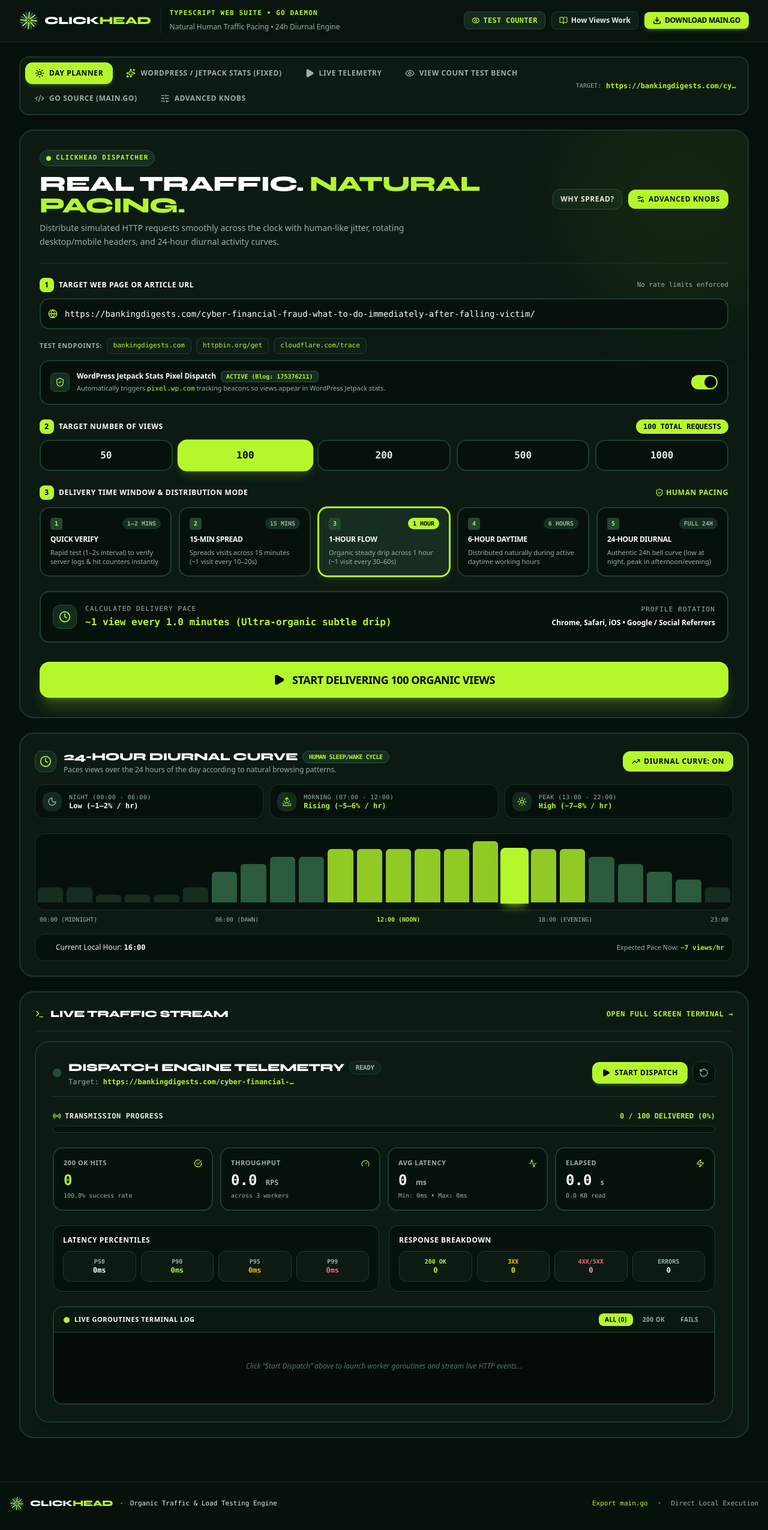
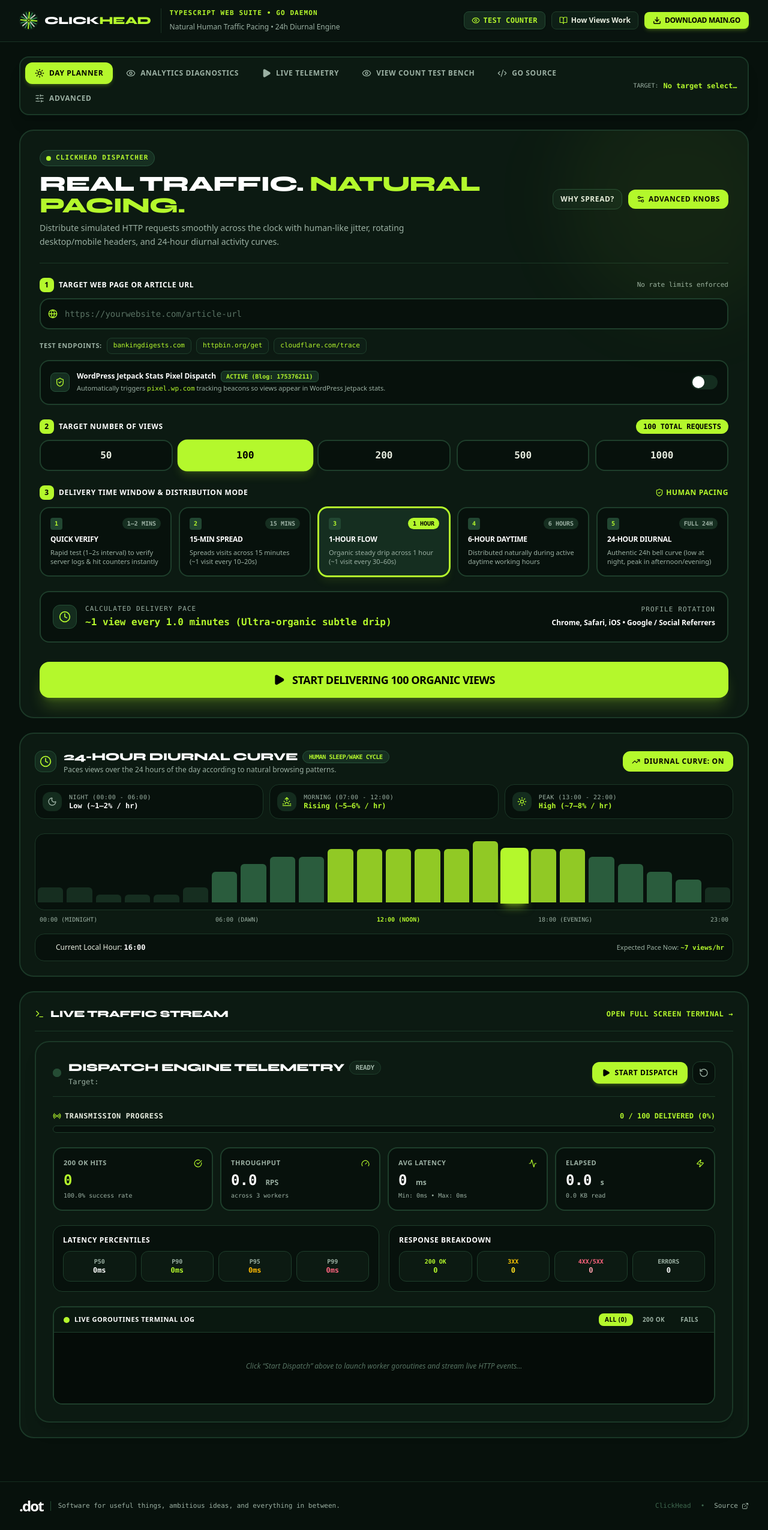
Before and after one commit to Uraj777/ClickHead, a React (Vite) app: page / in a window 1280 px wide. Shown: the whole page at 60% size. Built offline with nearby package versions, Linux system fonts and the light colour scheme.

Commit message:
feat: apply .dot branding and remove project-specific defaults

```diff
--- a/src/App.tsx
+++ b/src/App.tsx
@@ -11,12 +11,12 @@
 import { ArchitectureModal } from './components/ArchitectureModal';
 import { ViewCountTester } from './components/ViewCountTester';
 import { WordPressJetpackDiagnostic } from './components/WordPressJetpackDiagnostic';
-import { ClickHeadLogo } from './components/ClickHeadLogo';
-import { Terminal, Code2, Play, SlidersHorizontal, Sun, Layers, Eye, Sparkles } from 'lucide-react';
+import { DotFooter } from './components/DotFooter';
+import { Terminal, Code2, Play, SlidersHorizontal, Sun, Eye } from 'lucide-react';
 
 export default function App() {
   const [config, setConfig] = useState<LoadTestConfig>({
-    targetUrl: 'https://bankingdigests.com/cyber-financial-fraud-what-to-do-immediately-after-falling-victim/',
+    targetUrl: '',
     subPaths: ['/', '/about', '/pricing', '/features'],
     enableMultiPage: false,
     totalRequests: 100,
@@ -26,19 +26,19 @@
     timeoutSeconds: 10,
     userAgentMode: 'realistic-rotation',
     followRedirects: true,
-    referer: 'https://www.google.com/search?q=banking+fraud+guide',
+    referer: '',
     acceptEncoding: true,
     keepAlive: true,
     proxyUrl: '',
     enableProxyRotation: false,
-    enableWordPressTracking: true,
-    jetpackBlogId: '175376211',
+    enableWordPressTracking: false,
+    jetpackBlogId: '',
     distributionMode: 'spread-1h',
     distributionMinutes: 60,
     useDiurnalCurve: true,
   });
 
-  const [activePresetId, setActivePresetId] = useState<string>('wordpress-jetpack');
+  const [activePresetId, setActivePresetId] = useState<string>('');
   const [isSimulating, setIsSimulating] = useState<boolean>(false);
   const [isGuideOpen, setIsGuideOpen] = useState<boolean>(false);
   const [isArchitectureOpen, setIsArchitectureOpen] = useState<boolean>(false);
@@ -46,7 +46,7 @@
 
   const handleConfigChange = (updated: Partial<LoadTestConfig>) => {
     setConfig((prev) => ({ ...prev, ...updated }));
-    setActivePresetId(''); // custom modified
+    setActivePresetId('');
   };
 
   const handleApplyPreset = (presetId: string) => {
@@ -58,12 +58,13 @@
   };
 
   const handleDownloadGoFile = () => {
+    if (!config.targetUrl.trim()) return;
     const code = generateGoScript(config);
     const blob = new Blob([code], { type: 'text/plain;charset=utf-8' });
     const url = URL.createObjectURL(blob);
     const link = document.createElement('a');
     link.href = url;
-    link.download = 'main.go';
+    link.download = 'clickhead.go';
     document.body.appendChild(link);
     link.click();
     document.body.removeChild(link);
@@ -72,7 +73,6 @@
 
   return (
     <div className="min-h-screen bg-[#07110C] text-[#E8EDE0] flex flex-col selection:bg-[#B4F82C] selection:text-black">
-      {/* Top Navbar */}
       <Header
         onOpenGuide={() => setIsGuideOpen(true)}
         onOpenArchitecture={() => setIsArchitectureOpen(true)}
@@ -81,242 +81,65 @@
         onSelectOrganicPreset={() => handleApplyPreset('organic-drip')}
       />
 
-      {/* Main Container */}
       <main className="flex-1 max-w-7xl w-full mx-auto px-4 sm:px-6 lg:px-8 py-6 space-y-6">
-        {/* Navigation Tabs Bar */}
         <div className="flex flex-col sm:flex-row items-start sm:items-center justify-between gap-3 bg-[#0C1A12] border-2 border-[#1A3827] p-2 rounded-2xl shadow-xl">
           <div className="flex flex-wrap items-center gap-1.5 w-full sm:w-auto">
-            <button
-              id="nav-tab-simple"
-              onClick={() => setActiveMode('simple')}
-              className={`flex items-center gap-2 px-4 py-2.5 rounded-xl text-xs font-black transition-all cursor-pointer uppercase tracking-wider ${
-                activeMode === 'simple'
-                  ? 'bg-[#B4F82C] text-black shadow-md shadow-[#B4F82C]/20'
-                  : 'text-[#9BB0A3] hover:text-white hover:bg-[#132A1D]'
-              }`}
-            >
-              <Sun className="w-4 h-4" />
-              <span>Day Planner</span>
+            <button id="nav-tab-simple" onClick={() => setActiveMode('simple')} className={`flex items-center gap-2 px-4 py-2.5 rounded-xl text-xs font-black transition-all cursor-pointer uppercase tracking-wider ${activeMode === 'simple' ? 'bg-[#B4F82C] text-black shadow-md shadow-[#B4F82C]/20' : 'text-[#9BB0A3] hover:text-white hover:bg-[#132A1D]'}`}>
+              <Sun className="w-4 h-4" /><span>Day Planner</span>
             </button>
-
-            <button
-              id="nav-tab-wordpress"
-              onClick={() => setActiveMode('wordpress')}
-              className={`flex items-center gap-2 px-4 py-2.5 rounded-xl text-xs font-black transition-all cursor-pointer uppercase tracking-wider ${
-                activeMode === 'wordpress'
-                  ? 'bg-[#B4F82C] text-black shadow-md shadow-[#B4F82C]/20'
-                  : 'text-[#9BB0A3] hover:text-white hover:bg-[#132A1D]'
-              }`}
-            >
-              <Sparkles className="w-4 h-4 text-[#B4F82C]" />
-              <span>WordPress / Jetpack Stats (Fixed)</span>
+            <button id="nav-tab-wordpress" onClick={() => setActiveMode('wordpress')} className={`flex items-center gap-2 px-4 py-2.5 rounded-xl text-xs font-black transition-all cursor-pointer uppercase tracking-wider ${activeMode === 'wordpress' ? 'bg-[#B4F82C] text-black shadow-md shadow-[#B4F82C]/20' : 'text-[#9BB0A3] hover:text-white hover:bg-[#132A1D]'}`}>
+              <Eye className="w-4 h-4" /><span>Analytics Diagnostics</span>
             </button>
-
-            <button
-              id="nav-tab-simulator"
-              onClick={() => setActiveMode('simulator')}
-              className={`flex items-center gap-2 px-4 py-2.5 rounded-xl text-xs font-black transition-all cursor-pointer uppercase tracking-wider ${
-                activeMode === 'simulator'
-                  ? 'bg-[#B4F82C] text-black shadow-md shadow-[#B4F82C]/20'
-                  : 'text-[#9BB0A3] hover:text-white hover:bg-[#132A1D]'
-              }`}
-            >
-              <Play className="w-4 h-4 fill-current" />
-              <span>Live Telemetry</span>
-              {isSimulating && (
-                <span className="w-2 h-2 rounded-full bg-[#B4F82C] animate-ping"></span>
-              )}
+            <button id="nav-tab-simulator" onClick={() => setActiveMode('simulator')} className={`flex items-center gap-2 px-4 py-2.5 rounded-xl text-xs font-black transition-all cursor-pointer uppercase tracking-wider ${activeMode === 'simulator' ? 'bg-[#B4F82C] text-black shadow-md shadow-[#B4F82C]/20' : 'text-[#9BB0A3] hover:text-white hover:bg-[#132A1D]'}`}>
+              <Play className="w-4 h-4 fill-current" /><span>Live Telemetry</span>
+              {isSimulating && <span className="w-2 h-2 rounded-full bg-[#B4F82C] animate-ping" />}
             </button>
-
-            <button
-              id="nav-tab-counter"
-              onClick={() => setActiveMode('counter')}
-              className={`flex items-center gap-2 px-4 py-2.5 rounded-xl text-xs font-black transition-all cursor-pointer uppercase tracking-wider ${
-                activeMode === 'counter'
-                  ? 'bg-[#B4F82C] text-black shadow-md shadow-[#B4F82C]/20'
-                  : 'text-[#9BB0A3] hover:text-white hover:bg-[#132A1D]'
-              }`}
-            >
-              <Eye className="w-4 h-4" />
-              <span>View Count Test Bench</span>
+            <button id="nav-tab-counter" onClick={() => setActiveMode('counter')} className={`flex items-center gap-2 px-4 py-2.5 rounded-xl text-xs font-black transition-all cursor-pointer uppercase tracking-wider ${activeMode === 'counter' ? 'bg-[#B4F82C] text-black shadow-md shadow-[#B4F82C]/20' : 'text-[#9BB0A3] hover:text-white hover:bg-[#132A1D]'}`}>
+              <Eye className="w-4 h-4" /><span>View Count Test Bench</span>
             </button>
-
-            <button
-              id="nav-tab-code"
-              onClick={() => setActiveMode('code')}
-              className={`flex items-center gap-2 px-4 py-2.5 rounded-xl text-xs font-black transition-all cursor-pointer uppercase tracking-wider ${
-                activeMode === 'code'
-                  ? 'bg-[#B4F82C] text-black shadow-md shadow-[#B4F82C]/20'
-                  : 'text-[#9BB0A3] hover:text-white hover:bg-[#132A1D]'
-              }`}
-            >
-              <Code2 className="w-4 h-4" />
-              <span>Go Source (main.go)</span>
+            <button id="nav-tab-code" onClick={() => setActiveMode('code')} className={`flex items-center gap-2 px-4 py-2.5 rounded-xl text-xs font-black transition-all cursor-pointer uppercase tracking-wider ${activeMode === 'code' ? 'bg-[#B4F82C] text-black shadow-md shadow-[#B4F82C]/20' : 'text-[#9BB0A3] hover:text-white hover:bg-[#132A1D]'}`}>
+              <Code2 className="w-4 h-4" /><span>Go Source</span>
             </button>
-
-            <button
-              id="nav-tab-advanced"
-              onClick={() => setActiveMode('advanced')}
-              className={`flex items-center gap-2 px-4 py-2.5 rounded-xl text-xs font-black transition-all cursor-pointer uppercase tracking-wider ${
-                activeMode === 'advanced'
-                  ? 'bg-[#B4F82C] text-black shadow-md shadow-[#B4F82C]/20'
-                  : 'text-[#9BB0A3] hover:text-white hover:bg-[#132A1D]'
-              }`}
-            >
-              <SlidersHorizontal className="w-4 h-4" />
-              <span>Advanced Knobs</span>
+            <button id="nav-tab-advanced" onClick={() => setActiveMode('advanced')} className={`flex items-center gap-2 px-4 py-2.5 rounded-xl text-xs font-black transition-all cursor-pointer uppercase tracking-wider ${activeMode === 'advanced' ? 'bg-[#B4F82C] text-black shadow-md shadow-[#B4F82C]/20' : 'text-[#9BB0A3] hover:text-white hover:bg-[#132A1D]'}`}>
+              <SlidersHorizontal className="w-4 h-4" /><span>Advanced</span>
             </button>
           </div>
 
-          <div className="flex items-center gap-2 self-end sm:self-auto text-xs text-[#9BB0A3] font-mono pr-2">
+          <div className="flex items-center gap-2 self-end sm:self-auto text-xs text-[#9BB0A3] font-mono pr-2 min-w-0">
             <span className="hidden md:inline uppercase text-[10px]">Target:</span>
-            <span className="text-[#B4F82C] font-bold truncate max-w-[220px]">{config.targetUrl}</span>
+            <span className="text-[#B4F82C] font-bold truncate max-w-[220px]">{config.targetUrl || 'No target selected'}</span>
           </div>
         </div>
 
-        {/* MODE 1: Simple Traffic Planner (Default / Easy) */}
         {activeMode === 'simple' && (
           <div className="space-y-6">
-            <SimpleTrafficPlanner
-              config={config}
-              onChange={handleConfigChange}
-              isSimulating={isSimulating}
-              onStartSimulation={() => {
-                setActiveMode('simulator');
-              }}
-              onStopSimulation={() => setIsSimulating(false)}
-              onSwitchToAdvanced={() => setActiveMode('advanced')}
-              onOpenGuide={() => setIsGuideOpen(true)}
-            />
-
-            {/* Quick Live Preview Box */}
+            <SimpleTrafficPlanner config={config} onChange={handleConfigChange} isSimulating={isSimulating} onStartSimulation={() => setActiveMode('simulator')} onStopSimulation={() => setIsSimulating(false)} onSwitchToAdvanced={() => setActiveMode('advanced')} onOpenGuide={() => setIsGuideOpen(true)} />
             <div className="bg-[#0C1A12] border-2 border-[#1A3827] rounded-3xl p-6">
               <div className="flex items-center justify-between mb-4 border-b border-[#1A3827] pb-4">
-                <h3
-                  style={{ fontFamily: "'Syne', 'Plus Jakarta Sans', sans-serif" }}
-                  className="text-base font-black text-white uppercase tracking-tight flex items-center gap-2.5"
-                >
-                  <Terminal className="w-4 h-4 text-[#B4F82C]" />
-                  LIVE TRAFFIC STREAM
-                </h3>
-                <button
-                  onClick={() => setActiveMode('simulator')}
-                  className="text-xs font-bold text-[#B4F82C] hover:underline cursor-pointer uppercase tracking-wider font-mono"
-                >
-                  Open Full Screen Terminal &rarr;
-                </button>
+                <h3 style={{ fontFamily: "'Syne', 'Plus Jakarta Sans', sans-serif" }} className="text-base font-black text-white uppercase tracking-tight flex items-center gap-2.5"><Terminal className="w-4 h-4 text-[#B4F82C]" />LIVE TRAFFIC STREAM</h3>
+                <button onClick={() => setActiveMode('simulator')} className="text-xs font-bold text-[#B4F82C] hover:underline cursor-pointer uppercase tracking-wider font-mono">Open Full Screen Terminal →</button>
               </div>
-
-              <LiveSimulator
-                config={config}
-                onSimulationStateChange={(running) => setIsSimulating(running)}
-              />
+              <LiveSimulator config={config} onSimulationStateChange={(running) => setIsSimulating(running)} />
             </div>
           </div>
         )}
 
-        {/* MODE: WordPress & Jetpack Diagnostic & Fix */}
-        {activeMode === 'wordpress' && (
-          <div className="space-y-6">
-            <WordPressJetpackDiagnostic
-              config={config}
-              onChange={handleConfigChange}
-              onApplyWordPressPreset={() => handleApplyPreset('wordpress-jetpack')}
-              onStartSimulation={() => setActiveMode('simulator')}
-            />
-          </div>
-        )}
-
-        {/* MODE 2: Live Simulator Tab */}
-        {activeMode === 'simulator' && (
-          <div className="space-y-6">
-            <LiveSimulator
-              config={config}
-              onSimulationStateChange={(running) => setIsSimulating(running)}
-            />
-          </div>
-        )}
-
-        {/* MODE 3: View Count Test Bench Tab */}
-        {activeMode === 'counter' && (
-          <div className="space-y-6">
-            <ViewCountTester
-              config={config}
-              onSetTargetUrl={(url) => handleConfigChange({ targetUrl: url })}
-              onStartTestDispatch={() => {
-                handleConfigChange({ totalRequests: 50, delayMs: 400, jitterMs: 200 });
-                setActiveMode('simulator');
-              }}
-              isSimulating={isSimulating}
-            />
-          </div>
-        )}
-
-        {/* MODE 4: Go Source Code Tab */}
-        {activeMode === 'code' && (
-          <div className="space-y-6">
-            <GoCodeViewer
-              config={config}
-              onDownloadGoFile={handleDownloadGoFile}
-            />
-          </div>
-        )}
-
-        {/* MODE 5: Advanced Tuning Knobs */}
+        {activeMode === 'wordpress' && <div className="space-y-6"><WordPressJetpackDiagnostic config={config} onChange={handleConfigChange} onApplyWordPressPreset={() => handleApplyPreset('wordpress-jetpack')} onStartSimulation={() => setActiveMode('simulator')} /></div>}
+        {activeMode === 'simulator' && <div className="space-y-6"><LiveSimulator config={config} onSimulationStateChange={(running) => setIsSimulating(running)} /></div>}
+        {activeMode === 'counter' && <div className="space-y-6"><ViewCountTester config={config} onSetTargetUrl={(url) => handleConfigChange({ targetUrl: url })} onStartTestDispatch={() => { handleConfigChange({ totalRequests: 50, delayMs: 400, jitterMs: 200 }); setActiveMode('simulator'); }} isSimulating={isSimulating} /></div>}
+        {activeMode === 'code' && <div className="space-y-6"><GoCodeViewer config={config} onDownloadGoFile={handleDownloadGoFile} /></div>}
         {activeMode === 'advanced' && (
           <div className="grid grid-cols-1 lg:grid-cols-12 gap-6 items-start">
-            <div className="lg:col-span-5 space-y-6">
-              <ConfigPanel
-                config={config}
-                onChange={handleConfigChange}
-                onApplyPreset={handleApplyPreset}
-                activePresetId={activePresetId}
-                isSimulating={isSimulating}
-              />
-            </div>
-            <div className="lg:col-span-7 space-y-6">
-              <LiveSimulator
-                config={config}
-                onSimulationStateChange={(running) => setIsSimulating(running)}
-              />
-            </div>
+            <div className="lg:col-span-5 space-y-6"><ConfigPanel config={config} onChange={handleConfigChange} onApplyPreset={handleApplyPreset} activePresetId={activePresetId} isSimulating={isSimulating} /></div>
+            <div className="lg:col-span-7 space-y-6"><LiveSimulator config={config} onSimulationStateChange={(running) => setIsSimulating(running)} /></div>
           </div>
         )}
       </main>
 
-      {/* Footer */}
-      <footer className="border-t border-[#162D20] bg-[#07110C] py-6 mt-12">
-        <div className="max-w-7xl mx-auto px-4 flex flex-col sm:flex-row items-center justify-between gap-4 text-xs text-[#9BB0A3]">
-          <div className="flex items-center gap-3">
-            <ClickHeadLogo size="sm" showWordmark={true} />
-            <span className="hidden sm:inline text-[#3F684F]">&bull;</span>
-            <span className="text-[11px] font-mono text-[#E8EDE0]">Organic Traffic & Load Testing Engine</span>
-          </div>
-          <div className="flex items-center gap-4 text-[11px] font-mono">
-            <button
-              onClick={handleDownloadGoFile}
-              className="text-[#B4F82C] hover:underline cursor-pointer"
-            >
-              Export main.go
-            </button>
-            <span className="text-[#3F684F]">&bull;</span>
-            <span className="text-[#9BB0A3]">Direct Local Execution</span>
-          </div>
-        </div>
-      </footer>
+      <DotFooter />
 
-      {/* Guide Modal */}
-      <NormalTrafficGuide
-        isOpen={isGuideOpen}
-        onClose={() => setIsGuideOpen(false)}
-        onApplyNormalPreset={() => handleApplyPreset('organic-drip')}
-      />
-
-      {/* Architecture Modal */}
-      <ArchitectureModal
-        isOpen={isArchitectureOpen}
-        onClose={() => setIsArchitectureOpen(false)}
-      />
+      <NormalTrafficGuide isOpen={isGuideOpen} onClose={() => setIsGuideOpen(false)} onApplyNormalPreset={() => handleApplyPreset('organic-drip')} />
+      <ArchitectureModal isOpen={isArchitectureOpen} onClose={() => setIsArchitectureOpen(false)} />
     </div>
   );
 }
```
